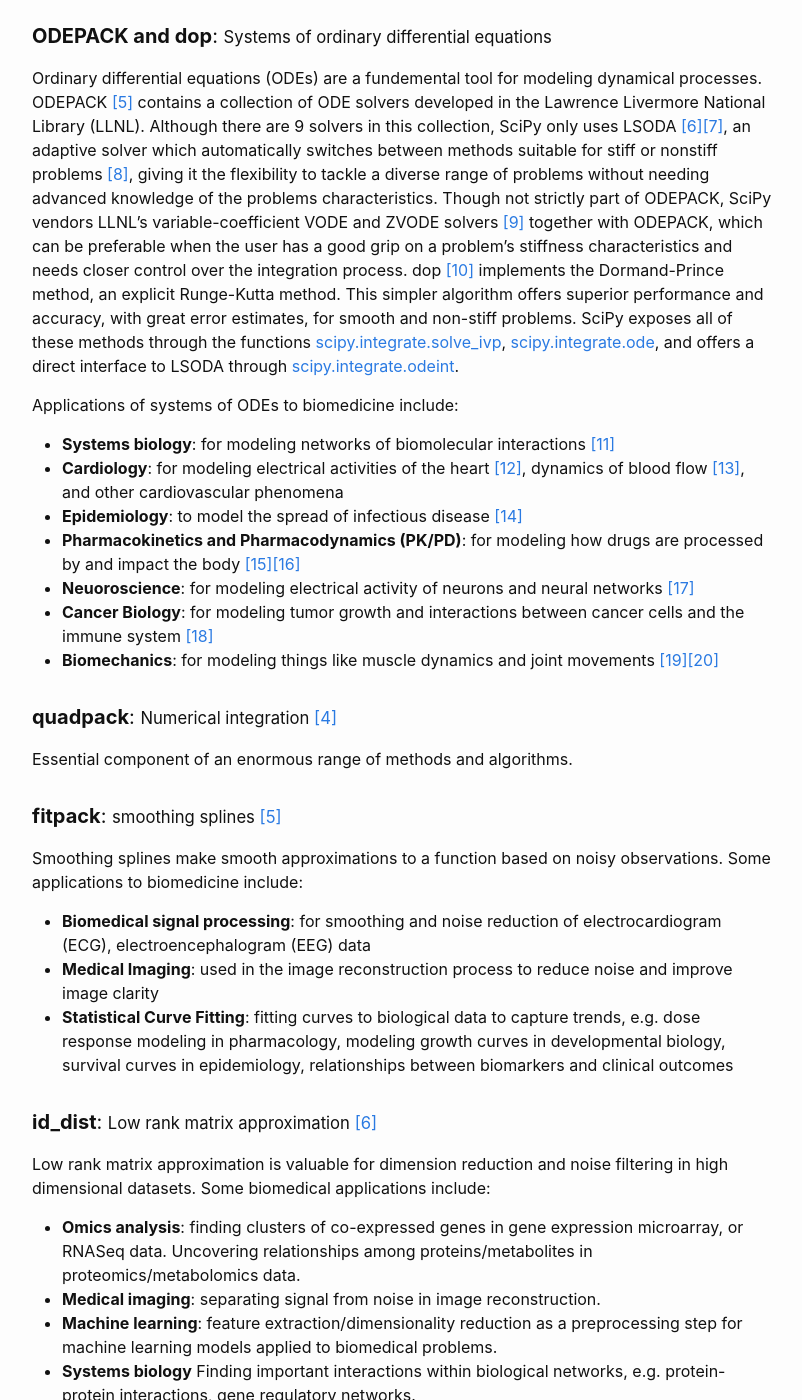
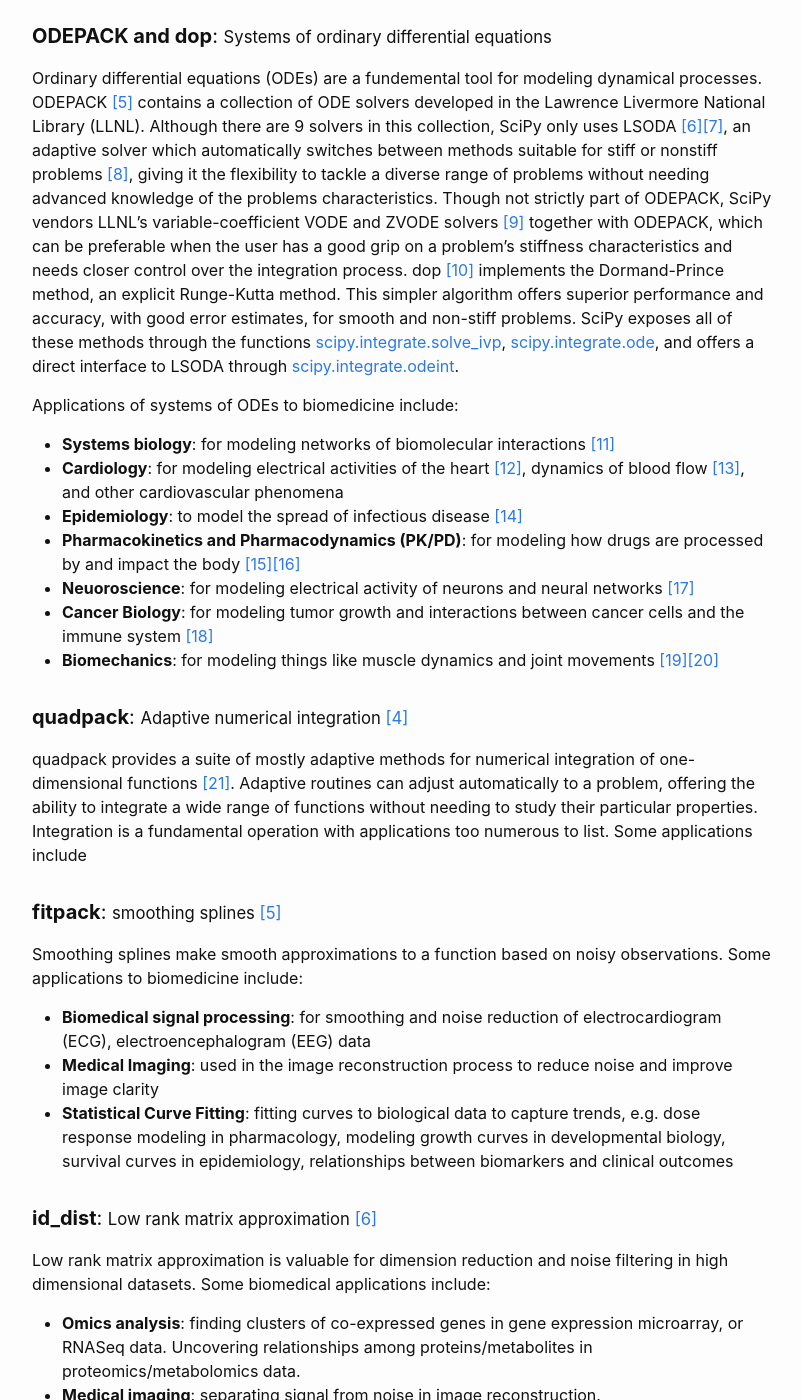
Before and after one commit to steppi/steppi.github.io, a Jekyll site: the page built from _posts/2023-12-05-scipy-fortran-bio-applications.md, in a window 1280 px wide and 1400 px high, scrolled down 738 px. Shown: the whole window, without its empty margins (238-1040 px from the left). Built offline with Jekyll 4.4.1, drawn with Linux system fonts in a browser that asks for light colours; some of the changed text lies outside the part shown.

Commit message:
Add blurb on numerical integration

```diff
--- a/_posts/2023-12-05-scipy-fortran-bio-applications.md
+++ b/_posts/2023-12-05-scipy-fortran-bio-applications.md
@@ -43,7 +43,7 @@ which can be preferable when the user has a good grip on a problem's stiffness
 characteristics and needs closer control over the integration process. dop
 [[10]](#10) implements the Dormand-Prince method, an explicit Runge-Kutta
 method. This simpler algorithm offers superior performance and accuracy, with
-great error estimates, for smooth and non-stiff problems. SciPy exposes all of
+good error estimates, for smooth and non-stiff problems. SciPy exposes all of
 these methods through the functions
 [scipy.integrate.solve_ivp](https://docs.scipy.org/doc/scipy/reference/generated/scipy.integrate.solve_ivp.html#scipy.integrate.solve_ivp),
 [scipy.integrate.ode](https://docs.scipy.org/doc/scipy/reference/generated/scipy.integrate.ode.html),
@@ -64,8 +64,12 @@ drugs are processed by and impact the body [[15]](#15)[[16]](#16)
 
 
 
-#### __quadpack__: <small>Numerical integration [[4]](#4)</small>
-Essential component of an enormous range of methods and algorithms.
+#### __quadpack__: <small> Adaptive numerical integration [[4]](#4)</small>
+quadpack provides a suite of mostly adaptive methods for numerical integration
+of one-dimensional functions [[21]](#21). Adaptive routines can adjust automatically
+to a problem, offering the ability to integrate a wide range of functions without
+needing to study their particular properties. Integration is a fundamental operation
+with applications too numerous to list. Some applications include
 
 
 #### __fitpack__: <small>smoothing splines [[5]](#5)</small>
@@ -186,10 +190,13 @@ Walcott S. Muscle activation described with a differential equation model for la
 <a id="20">[20]</a>
 van den Bogert AJ, Blana D, Heinrich D. Implicit methods for efficient musculoskeletal simulation and optimal control. Procedia IUTAM. 2011;2(2011):297-316. doi:10.1016/j.piutam.2011.04.027
 
+<a id="21">[21]</a>
+Piessens R, deDoncker-Kapenga E, Uberhuber C, Kahaner D. Quadpack: A Subroutine Package for Automatic Integration. Series in Computational Mathematics v.1. Berlin, Germany: Springer-Verlag; 1983. 515.43/Q1S 100394Z.
+
 <!---
 
 <a id="6">[6]</a>
-Piessens R, deDoncker-Kapenga E, Uberhuber C, Kahaner D. Quadpack: A Subroutine Package for Automatic Integration. Series in Computational Mathematics v.1. Berlin, Germany: Springer-Verlag; 1983. 515.43/Q1S 100394Z.
+
 
 <a id="7">[7]</a>
 Dierckx P. Curve and Surface Fitting with Splines. Oxford, UK: Oxford University Press; 1993.
```
